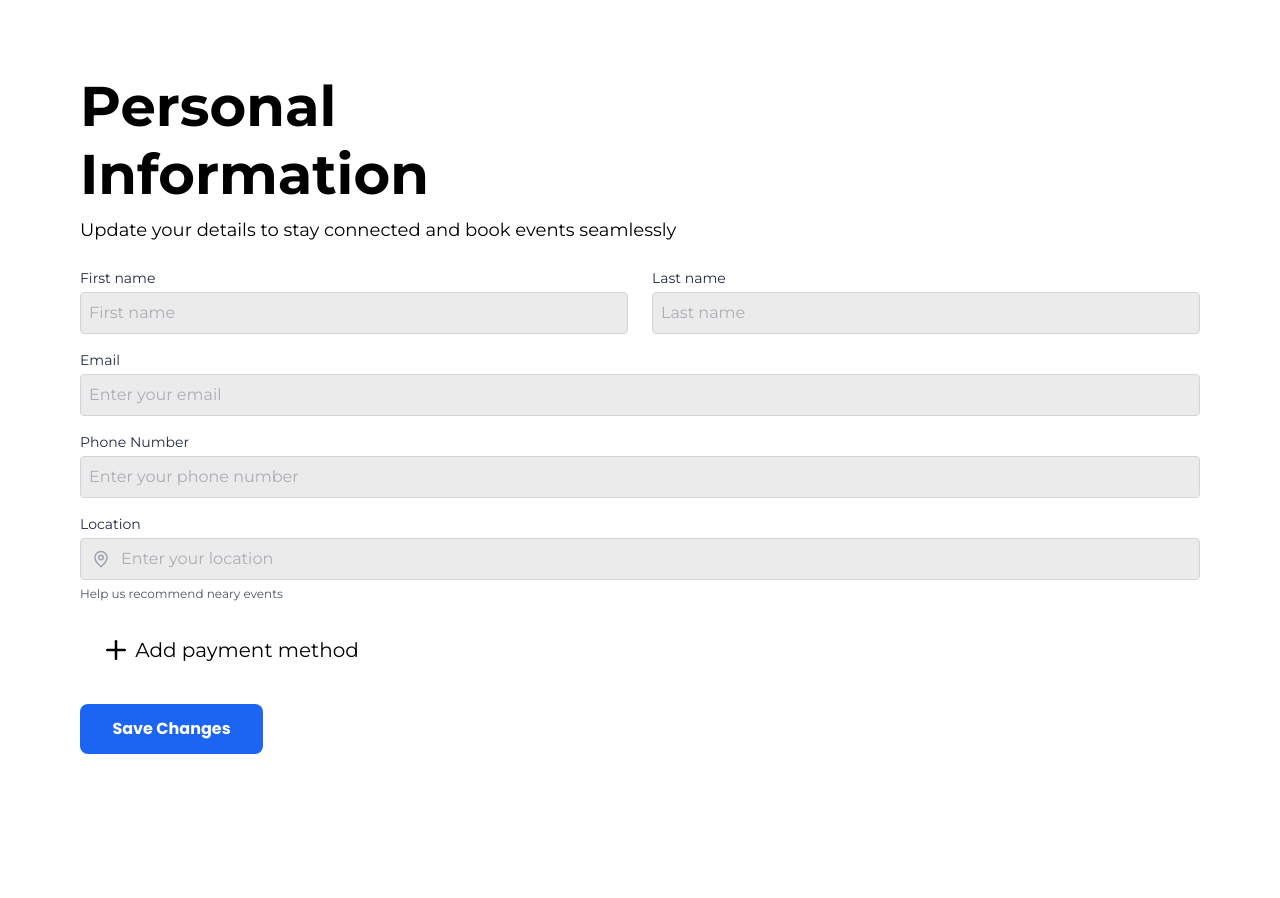
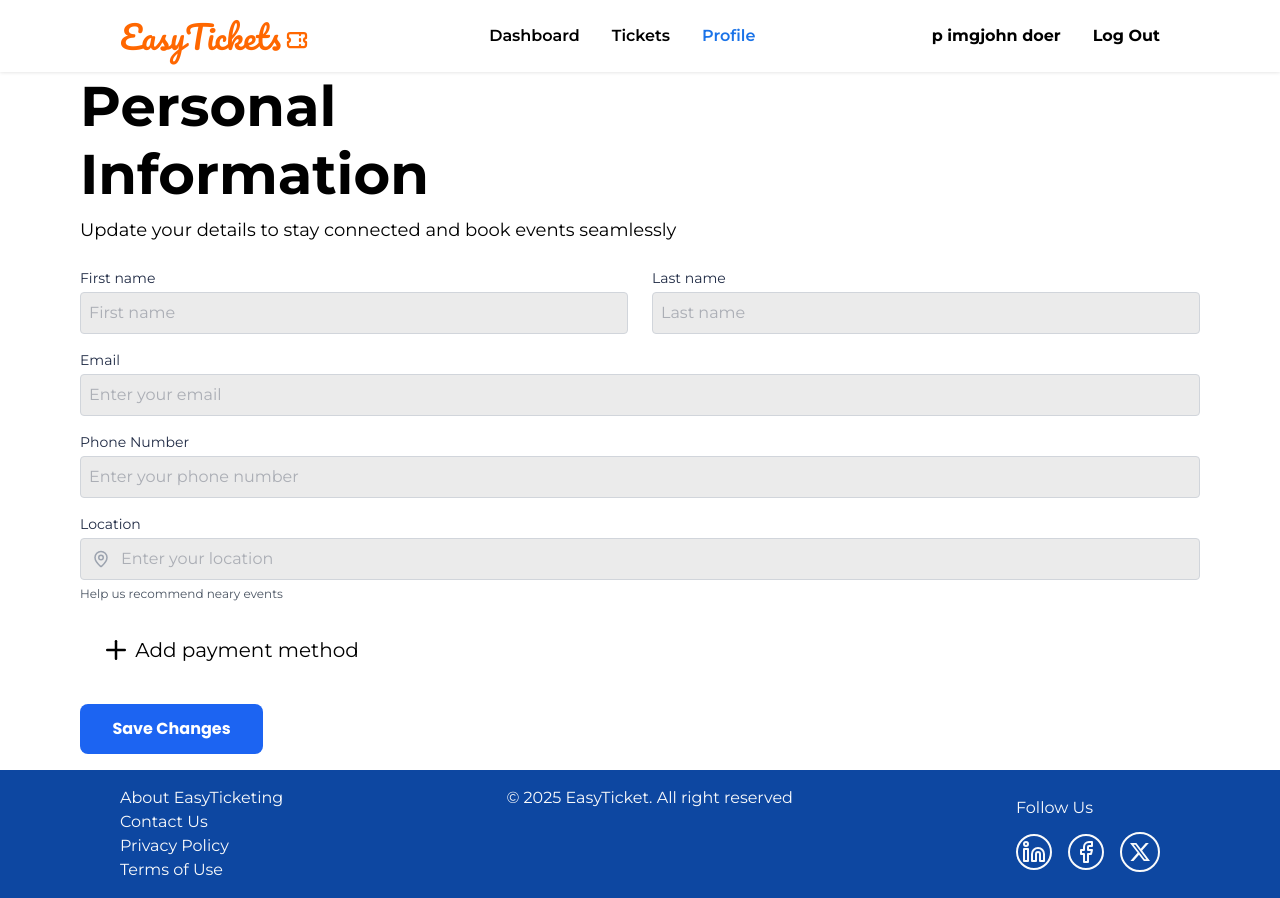
Before and after one commit to mafindijr/easy-ticketing-app, a React (Vite) app: page /profile in a window 1280 px wide. Before the commit the page ends 800 px from the top, so only its background shows below. Built offline with nearby package versions, Linux system fonts and the light colour scheme.

Commit message:
refactor: and create a new route for the dashbaord and the profile layout to navigate in the outlet

```diff
--- a/src/App.jsx
+++ b/src/App.jsx
@@ -3,6 +3,9 @@ import { BrowserRouter, Routes, Route } from 'react-router-dom';
 import Home from './views/Home';
 import Profile from './Pages/Profile';
 import { AuthProvider } from './auth/AuthContext';
+import DashboardLayout from './layout/dashboard-layout';
+import Dashboard from './Pages/dashboard';
+import Tickets from './Pages/tickets';
 
 function App() {
 
@@ -11,8 +14,16 @@ function App() {
       <BrowserRouter>
         <Routes>
           <Route path="/" element={<Home />} />
-          <Route path="/profile" element={<Profile />} />
+          {/* <Route path="/profile" element={<Profile />} /> */}
+
+
+          <Route path='/' element={<DashboardLayout />}>
+            <Route path='/profile' element={<Profile />} />
+            <Route path='/tickets' element={<Tickets />} />
+            <Route path='/dashboard' element={<Dashboard />} />
+          </Route>
         </Routes>
+
       </BrowserRouter>
     </AuthProvider>
   );
```
